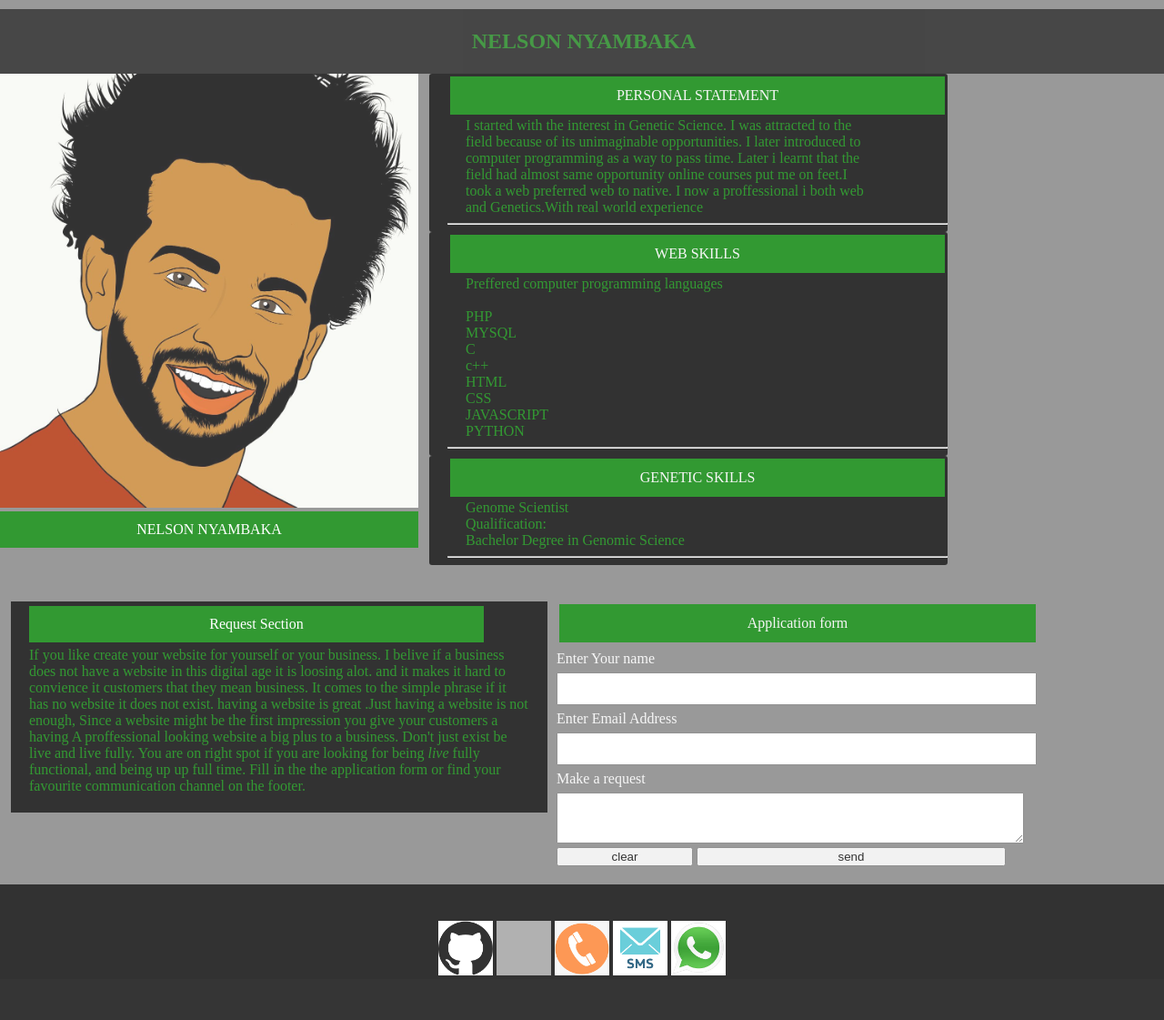
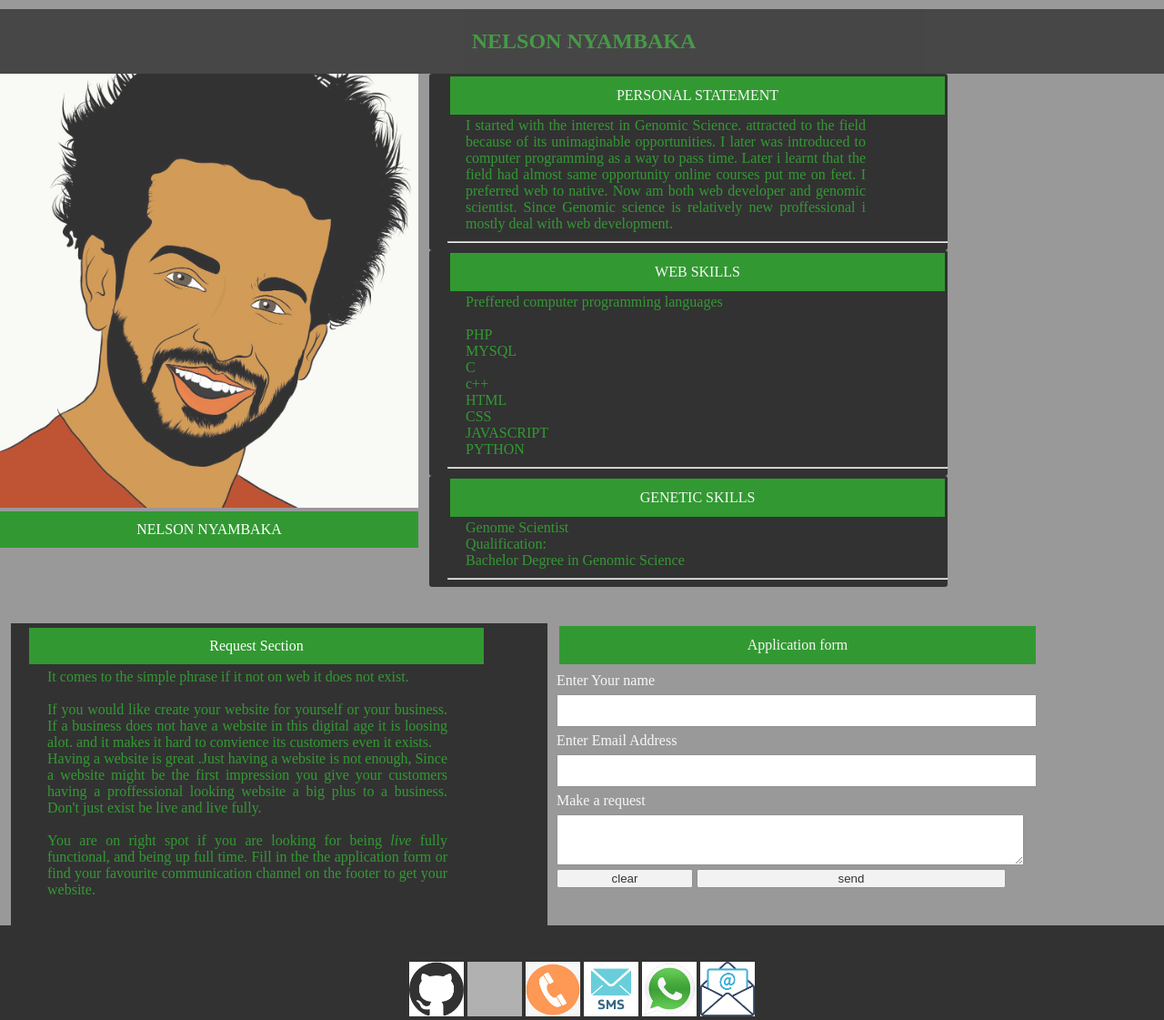
Before and after one commit to nyambaka/self, a PHP site: page /view/phone_home.php in a window 1280 px wide. Shown: the whole page at 91% size. Before the commit the page ends 1072 px from the top, so only its background shows below. Run offline with PHP 8.4, Linux system fonts and the light colour scheme; grey boxes are pictures that could not be loaded.

Commit message:
finalized the website

```diff
--- a/assets/constants.php
+++ b/assets/constants.php
@@ -1,2 +1,2 @@
 <?php
-$location = "https://nyambaka.herokuapp.com/";
+$location = "https://nyambaka.herokuapp.com";
--- a/assets/formSender.js
+++ b/assets/formSender.js
@@ -5,7 +5,7 @@ var form = (function name() {
         var email = document.getElementById('email').value;
         var details = document.getElementById('details').value;
         fetch(
-                "https://nyambaka.herokuapp.com/request",
+                "https://nyambaka.herokuapp.com",
                 {
                     method: 'POST',
                     headers: {
--- a/assets/home.css
+++ b/assets/home.css
@@ -177,6 +177,8 @@ body {
     padding-left: 20px;
     padding-right: 10px;
     margin-right: 10px;
+    text-align: justify;
+    margin-bottom: 10px;
 }
 
 .footer {
@@ -228,5 +230,37 @@ body {
         margin-top: 40px;
     }
 
+    .form{
+        width: 100%;
+    }
+
+    .form-caption{
+        width: 100%;
+        margin-right:15px;
+        padding-right: 10px;
+        margin-right: 10px;
+    }
+
+    .caption-header{
+        width: 100%;
+    }
+
 
 }
+
+@media(max-width:1136px){
+    .form{
+        width: 100%;
+    }
+
+    .form-caption{
+        width: 100%;
+        margin-right:15px;
+        padding-right: 10px;
+        margin-right: 10px;
+    }
+
+    .caption-header{
+        width: 100%;
+    }
+}
--- a/view/phone_home.php
+++ b/view/phone_home.php
@@ -11,7 +11,7 @@ global $location
 <body>
 <div class="body mobile">
     <div class="welcome">
-        <h2> NELSON NYAMBAKA</h2>
+        <h2>NELSON NYAMBAKA</h2>
     </div>
     <div class="pic">
         <div class="pic-image">
@@ -21,15 +21,21 @@ global $location
             NELSON NYAMBAKA
         </div>
     </div>
+
     <div class="card">
         <div class='card-holder'>
             <div class="header">
                 PERSONAL STATEMENT
             </div>
             <div class="details">
-                I started with the interest in Genetic Science. I was attracted to the field because of its unimaginable opportunities.
-                I later introduced to computer programming as a way to pass time. Later i learnt that the field had almost same opportunity
-                online courses put me on feet.I took a web preferred web to native. I now a proffessional i both web and Genetics.With real world experience
+                I started with the interest in Genomic Science.
+                attracted to the field because of its unimaginable opportunities.
+                I later was introduced to computer programming as a way to pass time.
+                Later i learnt that the field had almost same opportunity
+                online courses put me on feet.
+                I preferred web to native.
+                Now am both web developer and genomic scientist.
+                Since Genomic science is relatively new proffessional i mostly deal with web development.
             </div>
            <hr>
         </div>
@@ -72,17 +78,22 @@ global $location
         <div class='caption-header'>
             Request Section
         </div>
-        If you like create your website for yourself or your business.
-        I belive if a business does not have  a website in this digital age it is loosing alot.
-        and it makes it hard to convience it customers that they mean business.
-        It comes to the simple phrase if it has no website it does not exist.
-
-        having a website is great .Just having a website is not enough,
-        Since a website might be the first impression you give your customers a having
-        A proffessional looking website a big plus to a business. Don't just exist be live and live fully.
-
-        You are on right spot if you are looking for  being <i>live</i> fully functional, and being up up full time.
-        Fill in the the application form or find your favourite communication channel on the footer.
+        <div class="details">
+        It comes to the simple phrase if it not on web it does not exist.
+        <br>
+        <br>
+        If you would like create your website for yourself or your business.
+        If a business does not have  a website in this digital age it is loosing alot.
+        and it makes it hard to convience its customers even it exists.
+        <br>
+        Having a website is great .Just having a website is not enough,
+        Since a website might be the first impression you give your customers having
+        a proffessional looking website a big plus to a business. Don't just exist be live and live fully.
+        <br>
+        <br>
+        You are on right spot if you are looking for  being <i>live</i> fully functional, and being up full time.
+        Fill in the the application form or find your favourite communication channel on the footer to get your website.
+        </div>
     </div>
 
     <div class='form'>
@@ -91,26 +102,30 @@ global $location
     </div>
         <form onsubmit="return form.auto();" id="form" method="post">
             <div>
-                <label for='name' class='label' >Enter Your name</label>
-                <input  type='text' name='name' id=name class='input'/>
+                <div id="error"></div>
+                <div id="success"></div>
+                <label for='name' class='label'  >Enter Your name</label>
+                <input  type='text' name='name' id=name class='input' required="required" max="40"/>
                  <label for='email' class='label'>Enter Email Address</label>
-                <input  type='text' name='email' id=email class='input'/>
+                 <input  type='email' name='email' id=email class='input' required="required"/>
                 <label for='details' class='label'>Make a request</label>
-                <textarea id='details' name='details'  class='request'></textarea>
+                <textarea id='details' name='details'  class='request' required="required" maxlength="40">
+                </textarea>
                 <input type='reset' name='reset' value='clear' class='reset'/>
-                <input type='submit' name='submit' value='send' class='send'/>
+                <input type='submit' name='submit' value='send' class='send' />
             </div>
         </form>
     </div>
     </div>
     <div class="footer">
         <a href="https://github.com/nyambaka"><img src="assets/photos/github.png" class="contact-img"></a>
-        <a href="https://facebook.com/nyambaka"><img src="assets/photos/facebook.jpg" class="contact-img"></a>
-        <a href="phone"><img src="assets/photos/phone.png" class="contact-img"></a>
-        <a href="sms"><img src="assets/photos/sms.png" class="contact-img"></a>
-        <a href="whatsapp"><img src="assets/photos/whatsapp.jpg" class="contact-img"></a>
+        <a href="https://web.facebook.com/citrida.citrida"><img src="assets/photos/facebook.jpg" class="contact-img"></a>
+        <a href="tel:+254700741837"><img src="assets/photos/phone.png" class="contact-img"></a>
+        <a href="sms:+254700741837"><img src="assets/photos/sms.png" class="contact-img"></a>
+        <a href="https://wa.me/254700741837"><img src="assets/photos/whatsapp.jpg" class="contact-img"></a>
+        <a href="email:nelsonnyambaka@gmail.com"><img src="assets/photos/email.png" class="contact-img"></a>
     </div>
+    <script type="text/javascript"  src="<?= $location . "assets/formSender.js"?>"></script>
 </div>
-    <script type="text/javascript"  src="<?= $location . "assets/formSender.js"?>"></script>
 </body>
 </html>
```
Also changed, not shown: request.txt (+2 -31 lines), view/home.php (+25 -14 lines).
